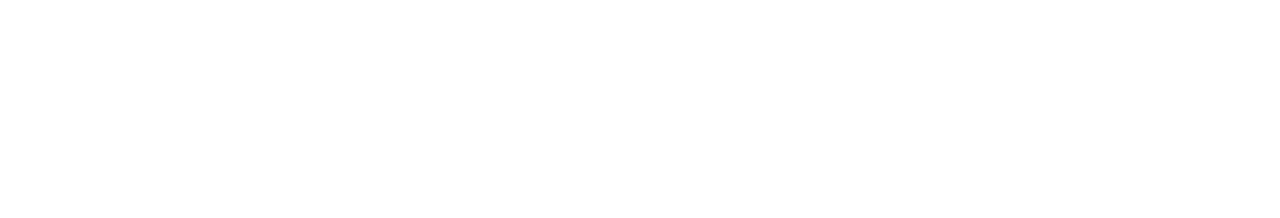
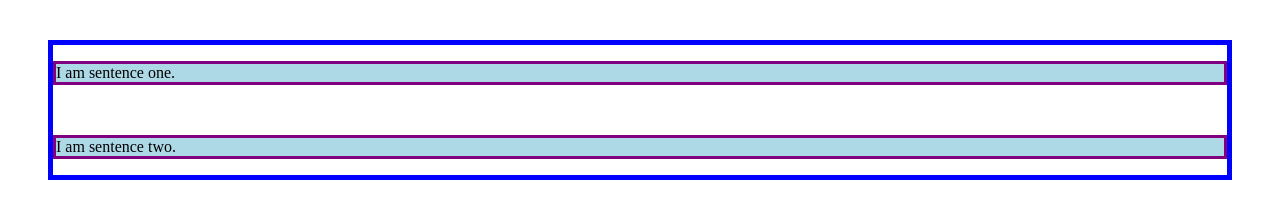
Before and after one commit to SalFragoso/MDNBoxModel, a plain HTML site: page index2.html in a window 1280 px wide. Drawn offline with Linux system fonts and the light colour scheme.

Commit message:
Updated index 2 and styles 2 for second example

```diff
--- a/index2.html
+++ b/index2.html
@@ -2,9 +2,13 @@
 <html lang="en">
 <head>
     <meta charset="UTF-8">
-    <title>Title</title>
+    <title>Margin collapsing</title>
+    <link rel="stylesheet" href="styles2.css">
 </head>
 <body>
-
+<div class="container">
+    <p class="one">I am sentence one.</p>
+    <p class="two">I am sentence two.</p>
+</div>
 </body>
 </html>
--- a/styles2.css
+++ b/styles2.css
@@ -0,0 +1,26 @@
+/*
+margin here move the "container" class away from the corner
+ */
+
+*{
+    box-sizing: border-box;
+}
+
+.container{
+    border:solid blue 5px;
+    margin: 40px;
+
+}
+
+p{
+    border: solid purple;
+    background-color: lightblue;
+}
+
+.one{
+    margin-bottom: 50px;
+}
+
+.two{
+    margin-top: 50px;
+}
```
